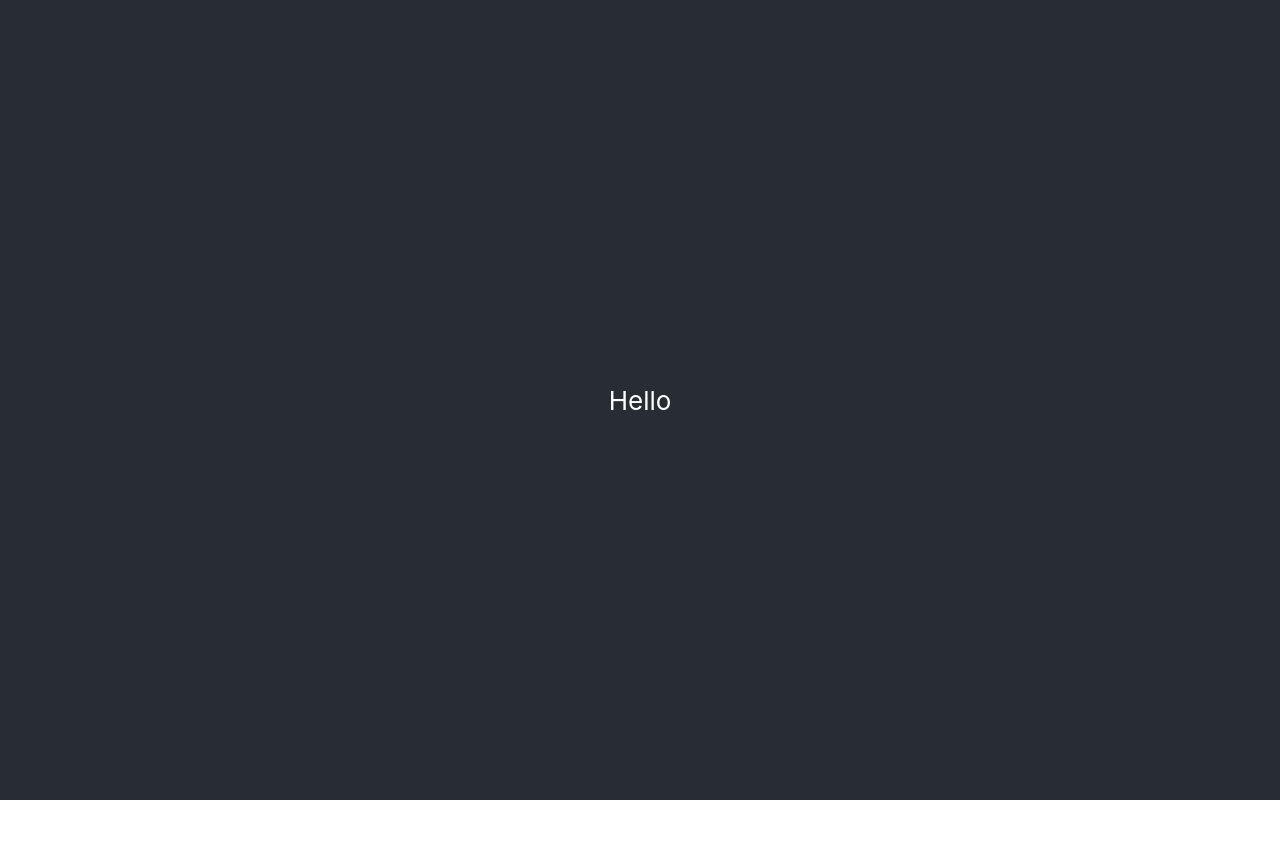
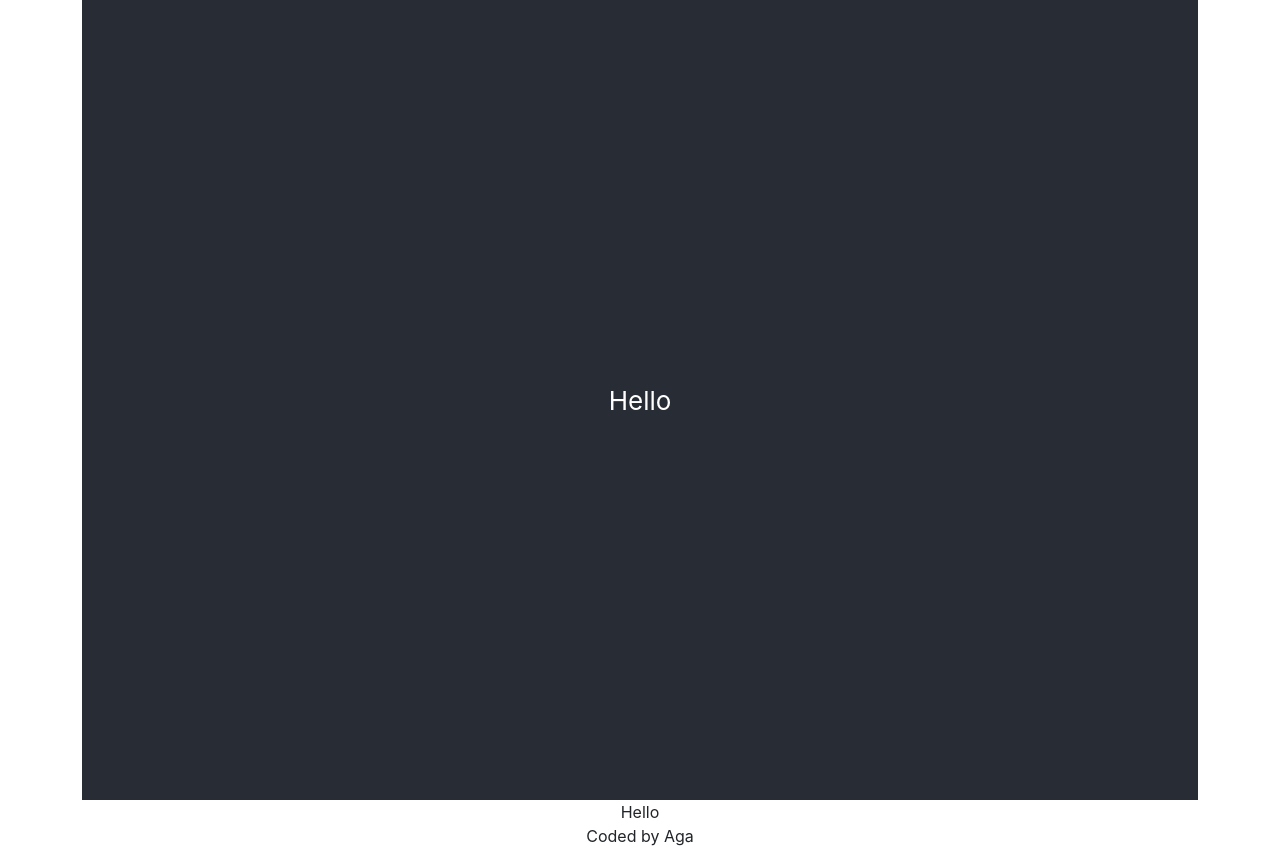
Before and after one commit to agguuaa/dictionary-react, a React (Create React App) app: page / in a window 1280 px wide. Before the commit the page ends 800 px from the top, so only its background shows below. Built offline with nearby package versions, Linux system fonts and the light colour scheme.

Commit message:
App.js update

```diff
--- a/src/App.js
+++ b/src/App.js
@@ -1,9 +1,16 @@
 import "./App.css";
+import Dictionary from "./Dictionary";
 
 function App() {
   return (
     <div className="App">
-      <header className="App-header">Hello</header>
+      <div className="container">
+        <header className="App-header">Hello</header>
+        <main>
+          <Dictionary />
+        </main>
+        <footer className="text-center">Coded by Aga</footer>
+      </div>
     </div>
   );
 }
--- /dev/null
+++ b/src/Dictionary.js
@@ -0,0 +1,5 @@
+import React from "react";
+
+export default function Dictionary() {
+  return "Hello";
+}
```
